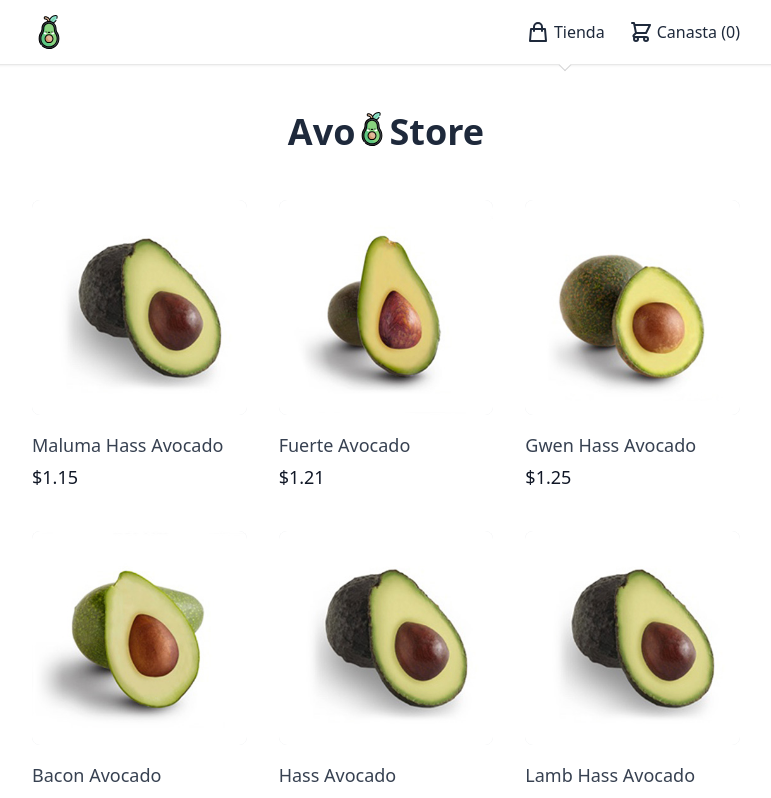
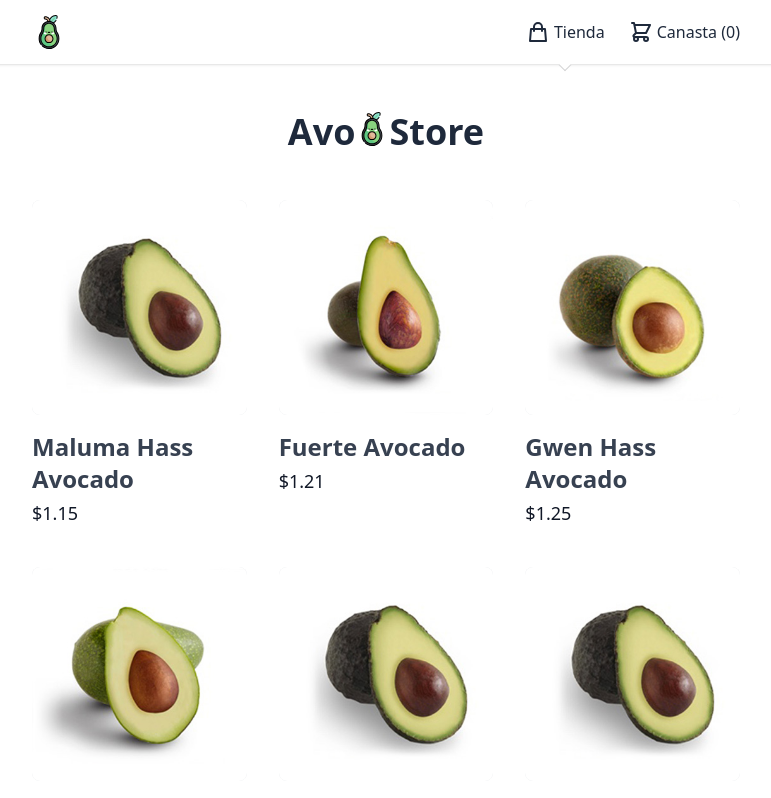
Before and after one commit to tonatiujsanchez/avocados-next, a Next.js app: page / in a window 1280 px wide. Shown: the top 798 px of the page, without its empty margins (254-1025 px from the left). Built offline with nearby package versions, Linux system fonts and the light colour scheme.

Commit message:
v1 lista

```diff
--- a/components/product/ProductCard.tsx
+++ b/components/product/ProductCard.tsx
@@ -19,8 +19,8 @@ export const ProductCard: FC<Props> = ({ product }) => {
                     alt={ product.name }
                     className="w-full h-full object-center object-cover group-hover:opacity-75" />
                 </div>
-                <h3 className="mt-4 text-lg text-gray-700">{ product.name }</h3>
-                <p className="mt-1 text-lg font-medium text-gray-900">${ product.price}</p>
+                <h3 className="mt-4 text-2xl text-gray-700 font-semibold">{ product.name }</h3>
+                <p className="mt-1 text-lg text-gray-900">${ product.price}</p>
             </a>
         </NextLink>
     )
```
